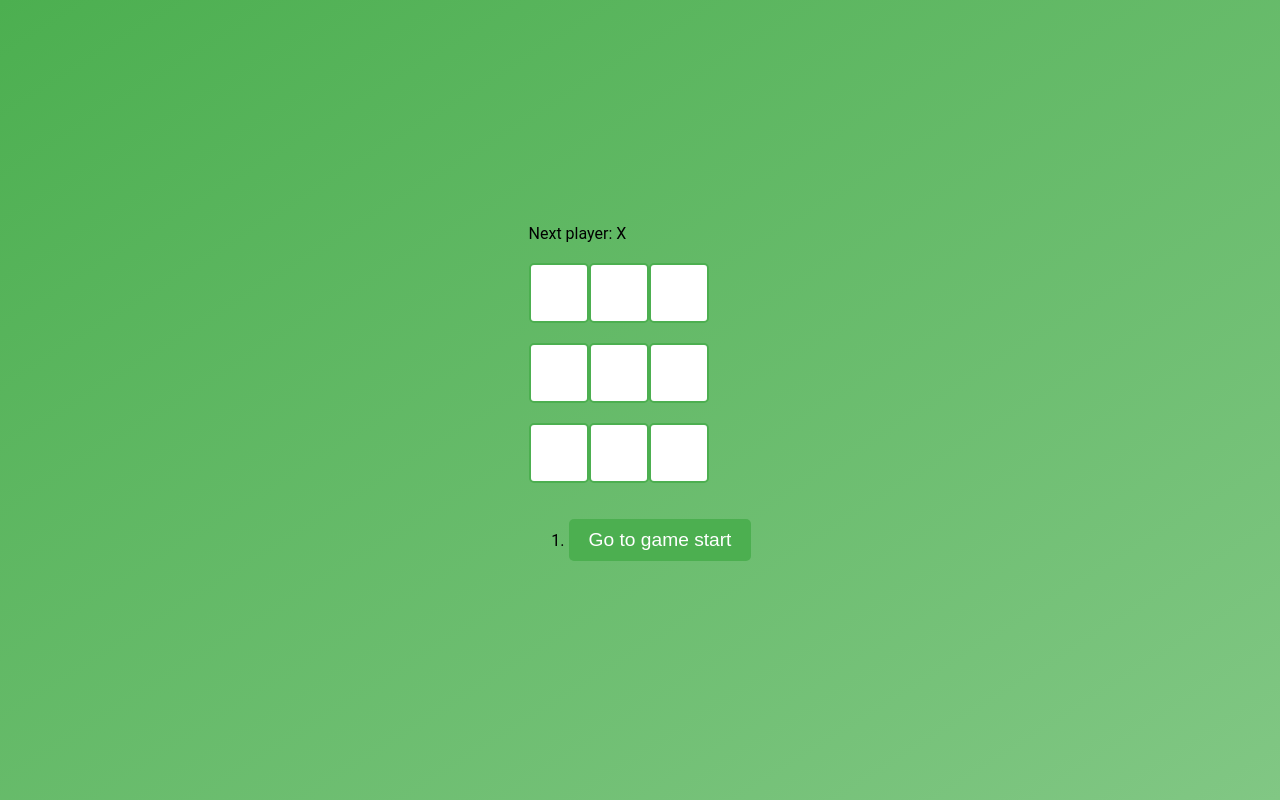
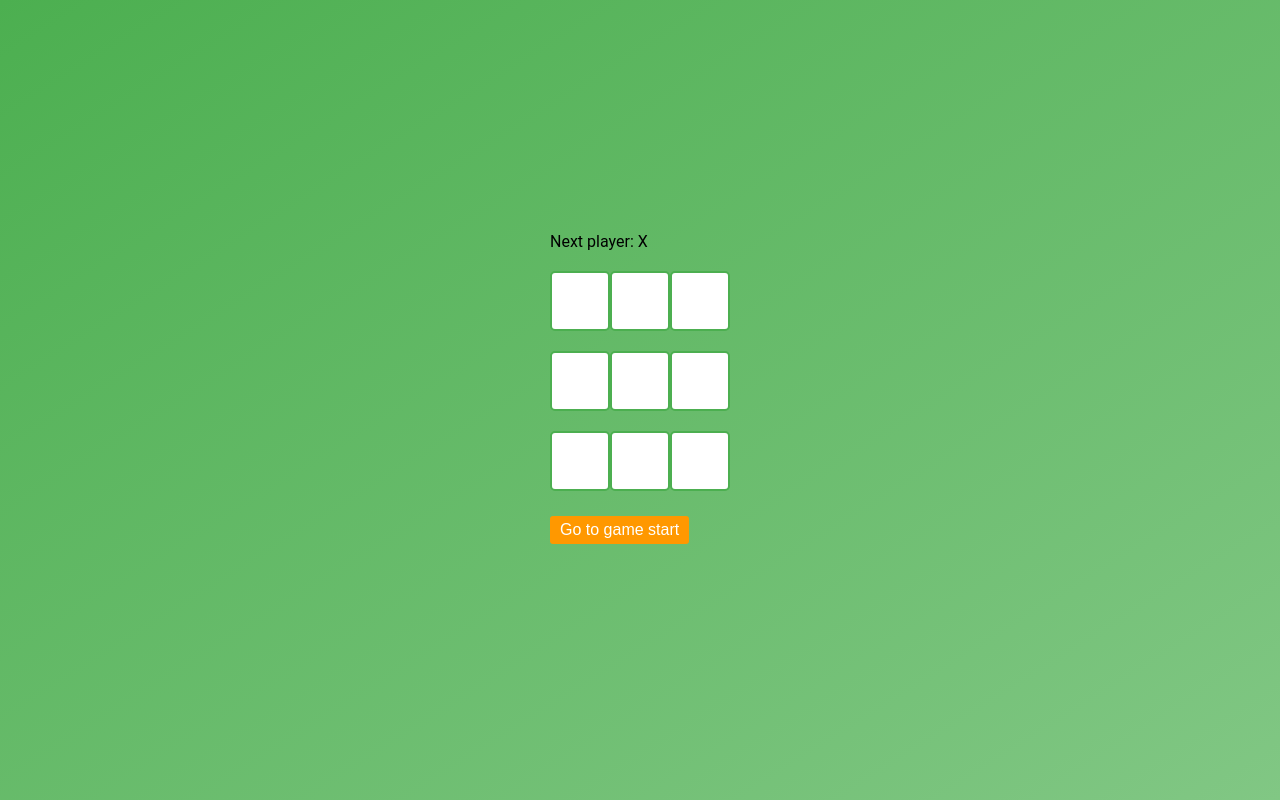
Before and after one commit to Khushboo-Dar/Tic-Tac-Toe-game, a React (Create React App) app: page / in a window 1280 px wide. Built offline with nearby package versions, Linux system fonts and the light colour scheme.

Commit message:
Update styles.css

```diff
--- a/src/styles.css
+++ b/src/styles.css
@@ -108,6 +108,39 @@ button:active {
   transform: scale(0.95);
 }
 
+/* Game Info Styles */
+.game-info {
+  margin-top: 20px;
+  font-size: 1.2rem;
+}
+
+.game-info ol {
+  padding-left: 0;
+  list-style-type: none;
+}
+
+.game-info button {
+  margin: 5px 0;
+  padding: 5px 10px;
+  font-size: 1rem;
+  background: #FF9800;
+  border: none;
+  color: #fff;
+  border-radius: 3px;
+  cursor: pointer;
+  transition: background 0.2s, transform 0.2s;
+}
+
+.game-info button:hover {
+  background: #FB8C00;
+  transform: scale(1.05);
+}
+
+.game-info button:active {
+  background: #F57C00;
+  transform: scale(0.95);
+}
+
 /* Other Enhancements */
 header {
   margin-bottom: 20px;
```
